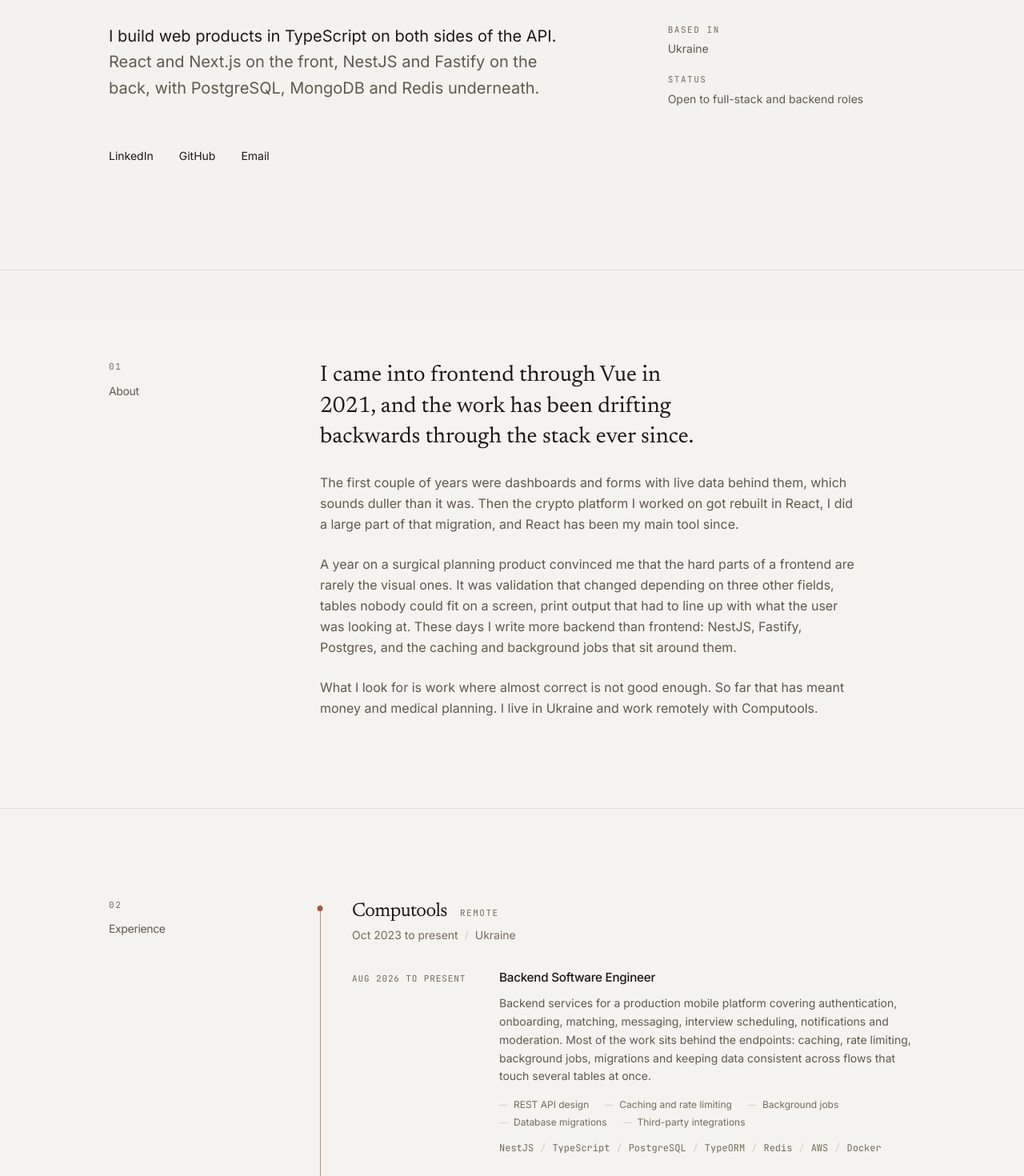
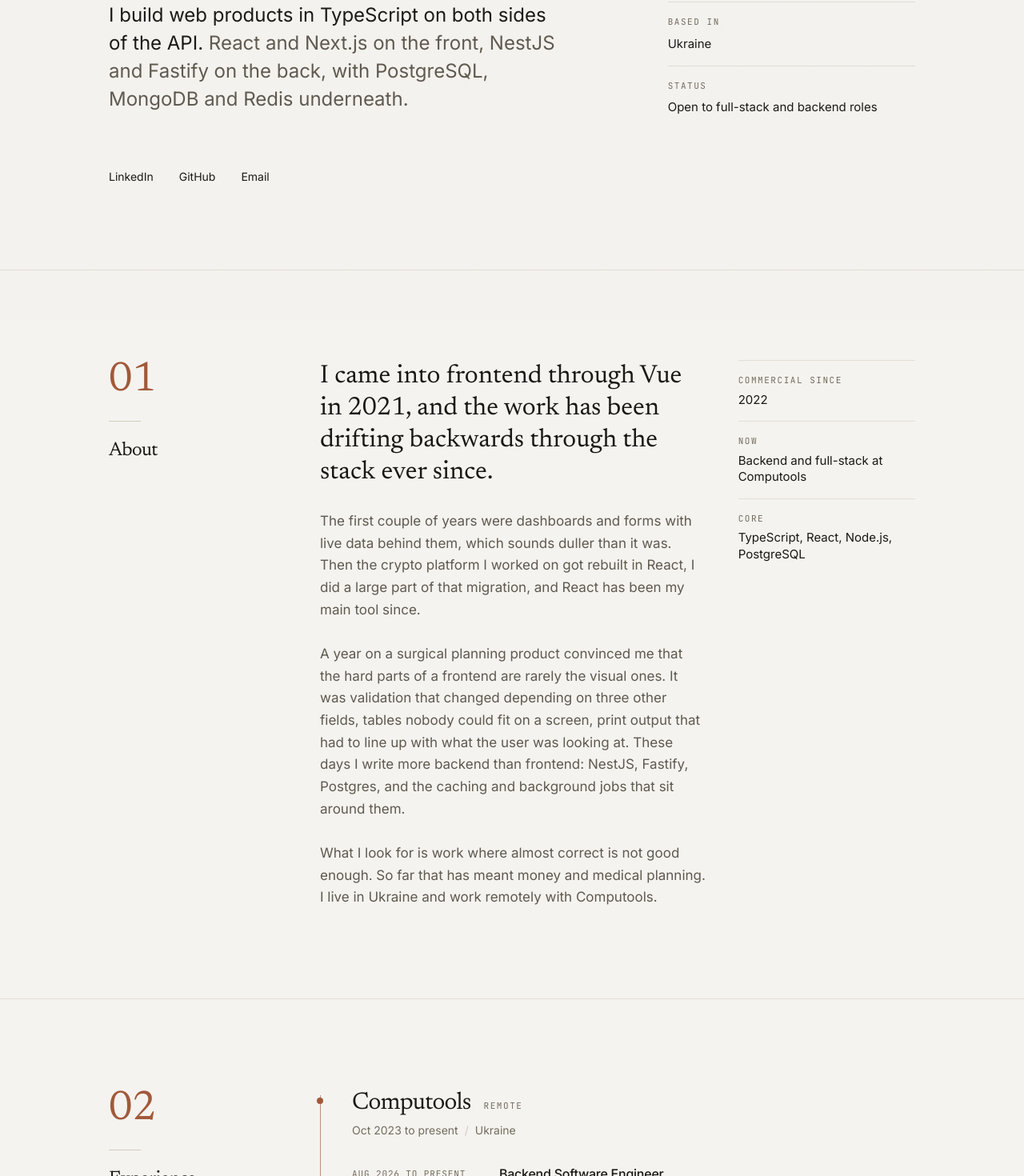
Before and after one commit to bohdanhora/Personal-Portfolio-Website, a Next.js app: page / in a window 1280 px wide. Shown: the part 399-1869 px from the top of the page at 80% size. Built offline with nearby package versions, Linux system fonts and the light colour scheme; no server answers.

Commit message:
feat: raise typographic contrast and density across sections

```diff
--- a/src/components/sections/About.tsx
+++ b/src/components/sections/About.tsx
@@ -7,16 +7,31 @@ export function About() {
 
   return (
     <Section id="about" index="01" title="About">
-      <div className="max-w-2xl">
+      <div className="grid gap-x-10 gap-y-12 md:grid-cols-12">
+        <div className="md:col-span-8">
           <Reveal>
-          <p className="font-serif text-2xl leading-snug text-balance md:text-[1.75rem]">{lede}</p>
+            <p className="font-serif text-2xl leading-snug md:text-[2rem] md:leading-[1.25]">
+              {lede}
+            </p>
           </Reveal>
 
           {rest.map((paragraph, index) => (
             <Reveal key={paragraph} delay={0.06 * (index + 1)}>
-            <p className="mt-6 leading-relaxed text-ink-muted">{paragraph}</p>
+              <p className="mt-7 text-[1.0625rem] leading-relaxed text-ink-muted">{paragraph}</p>
             </Reveal>
           ))}
+        </div>
+
+        <Reveal delay={0.12} className="md:col-span-4 md:col-start-9">
+          <dl className="divide-y divide-rule border-t border-rule">
+            {profile.facts.map((fact) => (
+              <div key={fact.label} className="py-4">
+                <dt className="label">{fact.label}</dt>
+                <dd className="mt-1.5 text-[0.9375rem] leading-snug text-ink">{fact.value}</dd>
+              </div>
+            ))}
+          </dl>
+        </Reveal>
       </div>
     </Section>
   );
--- a/src/components/sections/Approach.tsx
+++ b/src/components/sections/Approach.tsx
@@ -8,9 +8,9 @@ export function Approach() {
       <div className="grid gap-x-12 gap-y-10 sm:grid-cols-2">
         {approach.map((item, index) => (
           <Reveal key={item.title} delay={0.05 * (index % 2)}>
-            <article>
-              <h3 className="font-serif text-[1.0625rem] leading-snug text-ink">{item.title}</h3>
-              <p className="mt-2.5 text-sm leading-relaxed text-ink-muted">{item.body}</p>
+            <article className="border-t border-rule pt-5">
+              <h3 className="font-serif text-lg leading-snug tracking-tight">{item.title}</h3>
+              <p className="mt-3 text-[0.9375rem] leading-relaxed text-ink-muted">{item.body}</p>
             </article>
           </Reveal>
         ))}
--- a/src/components/sections/Contact.tsx
+++ b/src/components/sections/Contact.tsx
@@ -1,5 +1,6 @@
 import { profile } from "@/data/profile";
 import { Reveal } from "@/components/ui/Reveal";
+import { Section } from "@/components/ui/Section";
 
 export function Contact() {
   const channels = [
@@ -8,45 +9,33 @@ export function Contact() {
   ];
 
   return (
-    <section
-      id="contact"
-      aria-labelledby="contact-heading"
-      className="border-t border-rule py-20 md:py-32"
-    >
-      <div className="shell">
+    <Section id="contact" index="06" title="Contact">
       <Reveal>
-          <span className="label">06</span>
-          <h2 id="contact-heading" className="mt-4 font-sans text-sm text-ink-muted">
-            Contact
-          </h2>
-        </Reveal>
-
-        <Reveal delay={0.05}>
-          <p className="mt-8 max-w-xl font-serif text-2xl leading-snug text-balance md:text-3xl">
+        <p className="max-w-xl font-serif text-2xl leading-snug md:text-[2rem] md:leading-[1.25]">
           {profile.availability}. Email is the quickest way to reach me.
         </p>
       </Reveal>
 
-        <Reveal delay={0.1}>
+      <Reveal delay={0.06}>
         <a
           href={`mailto:${profile.email}`}
-            className="link-underline mt-10 inline-block font-serif text-[clamp(1.5rem,5.5vw,3.25rem)] leading-none tracking-tight transition-colors hover:text-accent"
+          className="link-underline mt-9 inline-block font-serif text-[clamp(1.4rem,4.6vw,2.75rem)] leading-none tracking-tight transition-colors hover:text-accent"
         >
           {profile.email}
         </a>
       </Reveal>
 
-        <Reveal delay={0.15}>
+      <Reveal delay={0.12}>
         <dl className="mt-14 grid gap-8 border-t border-rule pt-8 sm:grid-cols-3">
           {channels.map((channel) => (
             <div key={channel.label}>
               <dt className="label">{channel.label}</dt>
-                <dd className="mt-1.5">
+              <dd className="mt-2">
                 <a
                   href={channel.href}
                   target="_blank"
                   rel="noreferrer noopener"
-                    className="link-underline text-sm text-ink transition-colors hover:text-accent"
+                  className="link-underline text-[0.9375rem] text-ink transition-colors hover:text-accent"
                 >
                   {channel.value}
                 </a>
@@ -55,11 +44,10 @@ export function Contact() {
           ))}
           <div>
             <dt className="label">Location</dt>
-              <dd className="mt-1.5 text-sm text-ink-muted">{profile.location}</dd>
+            <dd className="mt-2 text-[0.9375rem] text-ink-muted">{profile.location}</dd>
           </div>
         </dl>
       </Reveal>
-      </div>
-    </section>
+    </Section>
   );
 }
--- a/src/components/sections/Experience.tsx
+++ b/src/components/sections/Experience.tsx
@@ -10,8 +10,8 @@ export function Experience() {
 
       <Reveal className="mt-16 border-t border-rule pt-8">
         <h3 className="label">Education</h3>
-        <p className="mt-3 font-serif text-xl tracking-tight">{education.institution}</p>
-        <p className="mt-1.5 text-sm text-ink-muted">
+        <p className="mt-3 font-serif text-2xl tracking-tight">{education.institution}</p>
+        <p className="mt-2 text-[0.9375rem] text-ink-muted">
           {education.qualification}
           <span aria-hidden className="px-2 text-rule-strong">
             /
--- a/src/components/sections/ExperienceTimeline.tsx
+++ b/src/components/sections/ExperienceTimeline.tsx
@@ -31,13 +31,13 @@ export function ExperienceTimeline() {
           <Reveal as="header" className="relative">
             <span
               aria-hidden
-              className="absolute -left-7 top-[0.6rem] h-[7px] w-[7px] -translate-x-1/2 rounded-full bg-accent md:-left-10"
+              className="absolute -left-7 top-[0.7rem] h-2 w-2 -translate-x-1/2 rounded-full bg-accent md:-left-10"
             />
             <div className="flex flex-wrap items-baseline gap-x-4 gap-y-1">
-              <h3 className="font-serif text-2xl tracking-tight">{company.name}</h3>
+              <h3 className="font-serif text-[1.75rem] tracking-tight md:text-3xl">{company.name}</h3>
               <span className="label">{company.arrangement}</span>
             </div>
-            <p className="mt-1 text-sm text-ink-faint">
+            <p className="mt-1.5 text-sm text-ink-faint">
               {company.period}
               <span aria-hidden className="px-2 text-rule-strong">
                 /
@@ -54,8 +54,8 @@ export function ExperienceTimeline() {
                     <p className="label md:col-span-3 md:pt-1 md:tracking-[0.08em]">{role.period}</p>
 
                     <div className="md:col-span-9">
-                      <h4 className="text-[0.95rem] font-medium text-ink">{role.title}</h4>
-                      <p className="mt-2.5 text-sm leading-relaxed text-ink-muted">{role.summary}</p>
+                      <h4 className="text-base font-medium text-ink">{role.title}</h4>
+                      <p className="mt-3 text-[0.9375rem] leading-relaxed text-ink-muted">{role.summary}</p>
 
                       {role.focus ? (
                         <ul className="mt-4 flex flex-wrap gap-x-5 gap-y-1.5">
--- a/src/components/sections/Hero.tsx
+++ b/src/components/sections/Hero.tsx
@@ -32,7 +32,10 @@ export function Hero() {
   return (
     <section id="top" ref={ref} className="relative flex min-h-[92svh] items-center pt-28 pb-20">
       <motion.div className="shell w-full" style={reduced ? undefined : { y, opacity }}>
-        <p className="label animate-fade-up">{profile.title}</p>
+        <div className="animate-fade-up flex items-center gap-4">
+          <span aria-hidden className="h-px w-10 bg-accent" />
+          <p className="label">{profile.title}</p>
+        </div>
 
         <h1 className="mt-6 font-serif text-[clamp(3.25rem,11vw,8.5rem)] leading-[0.9] tracking-[-0.035em]">
           {nameWords.map((word, index) => (
@@ -54,18 +57,20 @@ export function Hero() {
           className="animate-fade-up mt-12 grid gap-10 md:mt-16 md:grid-cols-12"
           style={{ animationDelay: "0.45s" }}
         >
-          <p className="max-w-xl text-lg leading-relaxed text-balance md:col-span-7 md:text-xl">
+          <p className="max-w-2xl text-xl leading-relaxed md:col-span-7 md:text-[1.5rem] md:leading-[1.45]">
             {profile.intro[0]} <span className="text-ink-muted">{profile.intro[1]}</span>
           </p>
 
-          <dl className="grid grid-cols-2 gap-6 self-end md:col-span-4 md:col-start-9 md:grid-cols-1 md:gap-5">
-            <div>
+          <dl className="divide-y divide-rule self-end border-t border-rule md:col-span-4 md:col-start-9">
+            <div className="py-4">
               <dt className="label">Based in</dt>
-              <dd className="mt-1.5 text-sm text-ink-muted">{profile.location}</dd>
+              <dd className="mt-2 text-[0.9375rem] text-ink">{profile.location}</dd>
             </div>
-            <div>
+            <div className="py-4">
               <dt className="label">Status</dt>
-              <dd className="mt-1.5 text-sm text-ink-muted">{profile.availability}</dd>
+              <dd className="mt-2 text-[0.9375rem] leading-snug text-ink">
+                {profile.availability}
+              </dd>
             </div>
           </dl>
         </div>
--- a/src/components/sections/SelectedWork.tsx
+++ b/src/components/sections/SelectedWork.tsx
@@ -7,7 +7,7 @@ export function SelectedWork() {
   return (
     <Section id="work" index="03" title="Selected work">
       <Reveal>
-        <p className="max-w-xl text-sm leading-relaxed text-ink-muted">
+        <p className="max-w-xl text-[0.9375rem] leading-relaxed text-ink-muted">
           Most of this is client work under NDA, so the descriptions stay at the level of the
           problem and the engineering rather than the product behind it.
         </p>
@@ -16,24 +16,28 @@ export function SelectedWork() {
       <ol className="mt-10">
         {projects.map((project, index) => (
           <li key={project.title}>
-            <Reveal as="article" className="border-t border-rule py-9 md:py-11">
+            <Reveal as="article" className="border-t border-rule py-9 md:py-12">
               <div className="grid gap-x-8 gap-y-4 md:grid-cols-12">
-                <div className="md:col-span-3">
-                  <span className="label">{String(index + 1).padStart(2, "0")}</span>
-                  <p className="mt-2 text-xs text-ink-faint">{project.kind}</p>
-                  <p className="text-xs text-ink-faint">{project.period}</p>
+                <div className="flex items-baseline gap-4 md:col-span-3 md:block">
+                  <span aria-hidden className="font-serif text-3xl leading-none text-ink-faint">
+                    {String(index + 1).padStart(2, "0")}
+                  </span>
+                  <div className="md:mt-4">
+                    <p className="text-[0.8125rem] text-ink-faint">{project.kind}</p>
+                    <p className="text-[0.8125rem] text-ink-faint">{project.period}</p>
+                  </div>
                 </div>
 
                 <div className="md:col-span-9">
-                  <h3 className="font-serif text-2xl leading-tight tracking-tight md:text-[1.75rem]">
+                  <h3 className="font-serif text-[1.75rem] leading-tight tracking-tight md:text-[2.125rem]">
                     {project.title}
                   </h3>
-                  <p className="mt-3.5 text-sm leading-relaxed text-ink-muted">{project.summary}</p>
+                  <p className="mt-4 text-base leading-relaxed text-ink-muted">{project.summary}</p>
 
-                  <TechList items={project.tech} className="mt-5" />
+                  <TechList items={project.tech} className="mt-6" />
 
                   {project.links ? (
-                    <ul className="mt-5 flex flex-wrap gap-x-6 gap-y-2">
+                    <ul className="mt-6 flex flex-wrap gap-x-6 gap-y-2">
                       {project.links.map((link) => (
                         <li key={link.href}>
                           <a
--- a/src/components/sections/Skills.tsx
+++ b/src/components/sections/Skills.tsx
@@ -6,9 +6,9 @@ import { cn } from "@/lib/utils";
 export function Skills() {
   return (
     <Section id="skills" index="04" title="Skills">
-      <div className="grid gap-x-12 gap-y-10 sm:grid-cols-2">
+      <div className="grid gap-x-12 gap-y-12 sm:grid-cols-2">
         {skillGroups.map((group, index) => {
-          // The last group is wider than the rest, so it takes the full row.
+          // The last group holds phrases rather than names, so it takes the row.
           const isWide = index === skillGroups.length - 1;
 
           return (
@@ -17,21 +17,17 @@ export function Skills() {
               delay={0.05 * (index % 2)}
               className={cn(isWide && "sm:col-span-2")}
             >
-              <div className="border-t border-rule pt-4">
-                <h3 className="font-sans text-sm text-ink">{group.title}</h3>
-                <ul
-                  className={cn(
-                    "mt-3 space-y-1.5",
-                    isWide && "sm:columns-2 sm:gap-x-12 sm:space-y-0 sm:[&>li]:mb-1.5",
-                  )}
-                >
-                  {group.items.map((item) => (
-                    <li key={item} className="text-sm text-ink-muted">
-                      {item}
-                    </li>
-                  ))}
-                </ul>
-              </div>
+              <h3 className="font-serif text-lg tracking-tight">{group.title}</h3>
+              <ul className="mt-4 grid grid-cols-2 gap-x-8 border-t border-rule">
+                {group.items.map((item) => (
+                  <li
+                    key={item}
+                    className="border-b border-rule py-2.5 text-[0.9375rem] text-ink-muted"
+                  >
+                    {item}
+                  </li>
+                ))}
+              </ul>
             </Reveal>
           );
         })}
--- a/src/components/ui/Section.tsx
+++ b/src/components/ui/Section.tsx
@@ -11,9 +11,9 @@ type SectionProps = {
 };
 
 /**
- * Every section shares the same skeleton: a narrow left rail holding the
- * number and the heading, and a wide right column holding the content.
- * On desktop the rail stays with you while the content scrolls past it.
+ * Every section shares the same skeleton: a narrow rail carrying the number
+ * and the heading, and a wide column carrying the content. On desktop the rail
+ * stays in place while the content scrolls past it.
  */
 export function Section({ id, index, title, children, className }: SectionProps) {
   return (
@@ -22,14 +22,21 @@ export function Section({ id, index, title, children, className }: SectionProps)
       aria-labelledby={`${id}-heading`}
       className={cn("border-t border-rule py-20 md:py-28", className)}
     >
-      <div className="shell grid gap-10 md:grid-cols-12 md:gap-12">
+      <div className="shell grid gap-8 md:grid-cols-12 md:gap-12">
         <div className="md:col-span-3">
           <Reveal className="md:sticky md:top-28">
-            <div className="flex items-baseline gap-4 md:flex-col md:items-start md:gap-3">
-              <span className="label" aria-hidden>
+            <div className="flex items-baseline gap-5 md:block">
+              <span
+                aria-hidden
+                className="font-serif text-4xl leading-none text-accent md:text-[3.25rem]"
+              >
                 {index}
               </span>
-              <h2 id={`${id}-heading`} className="font-sans text-sm tracking-tight text-ink-muted">
+              <span aria-hidden className="mt-6 hidden h-px w-10 bg-rule-strong md:block" />
+              <h2
+                id={`${id}-heading`}
+                className="font-serif text-xl tracking-tight md:mt-5 md:text-2xl"
+              >
                 {title}
               </h2>
             </div>
```
Lines whose indentation alone changed are shown as unchanged.
